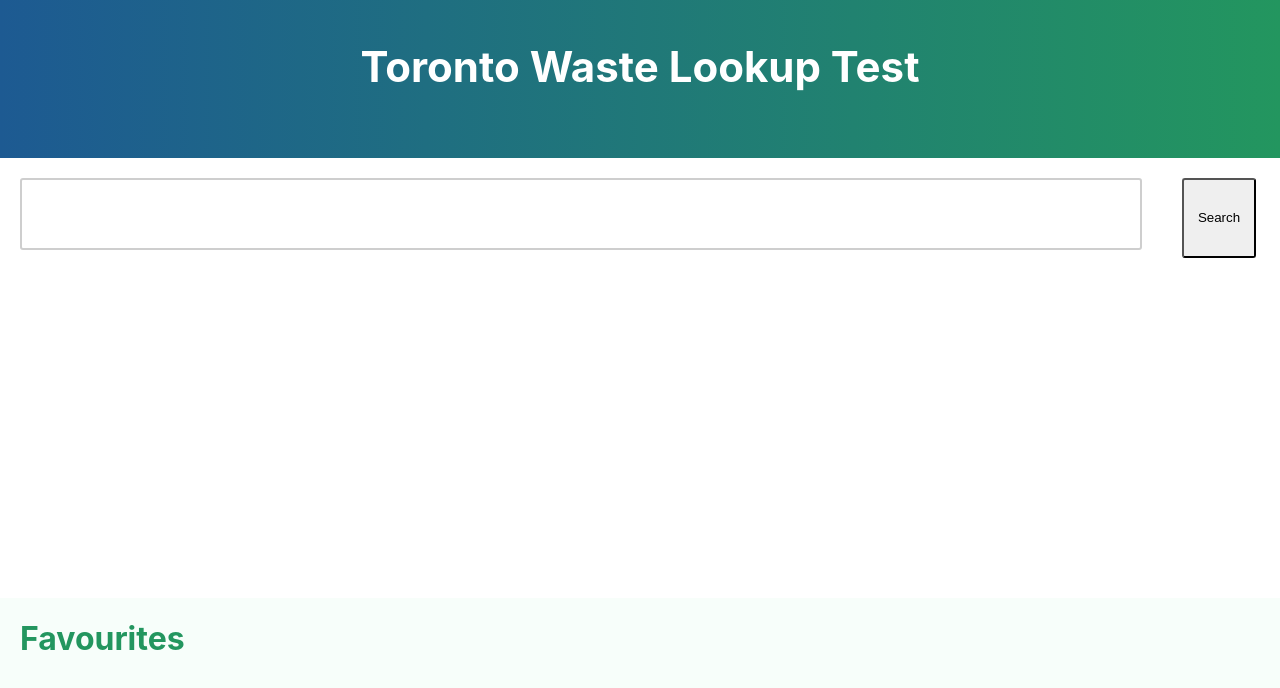
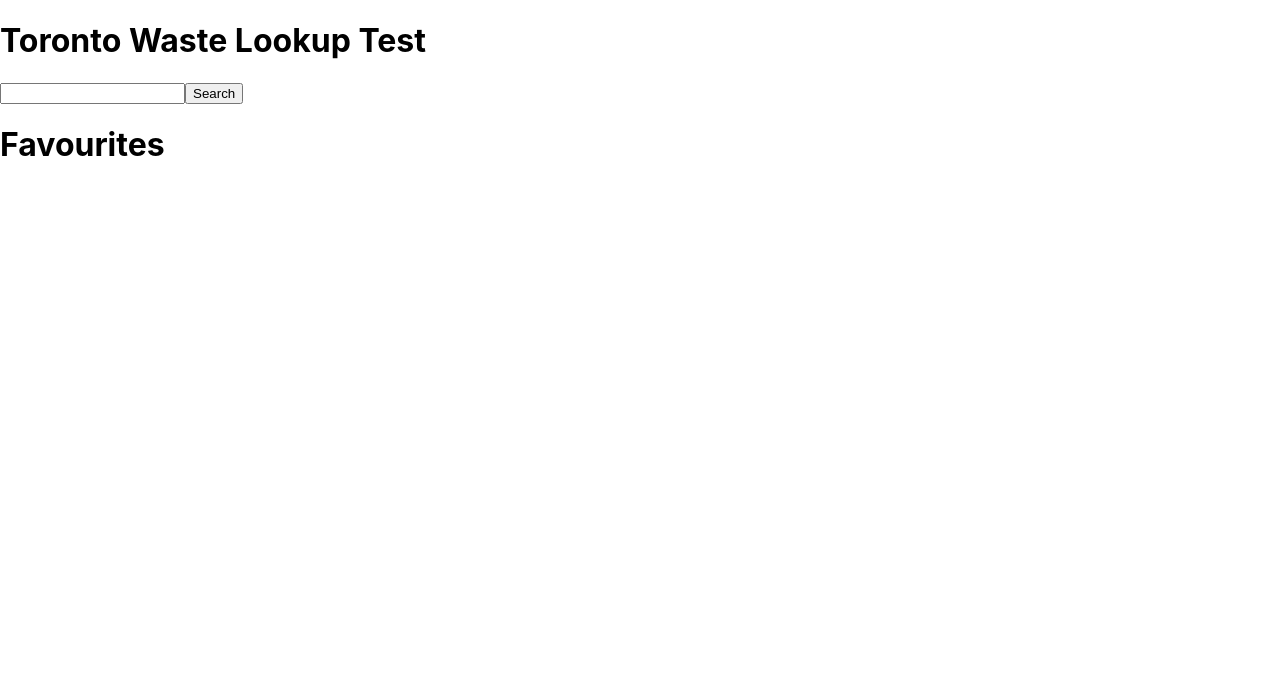
Before and after one commit to arunthaya/shopify_intern_challenge, a React (Create React App) app in the folder client/: page / in a window 1280 px wide. Shown: the top 688 px of the page. Built offline with nearby package versions, Linux system fonts and the light colour scheme.

Commit message:
Changing CSS
- Changing CSS to be uniform across all browsers and devices

```diff
--- a/client/src/App.css
+++ b/client/src/App.css
@@ -1,4 +1,4 @@
-.App {
+/*.App {
   box-sizing: border-box;
   height: 100vh;
 }
@@ -14,7 +14,7 @@
   flex-direction: column;
   align-items: center;
   justify-content: center;
-  font-size: calc(10px + 2vmin); */
+  font-size: calc(10px + 2vmin);
   align-items: center;
   just-content: center;
   background-image: linear-gradient(to right, #1D5A92, #23965F);
@@ -125,3 +125,8 @@
     padding: 2px 2px;
   }
 }
+*/
+
+.App {
+
+}
```
